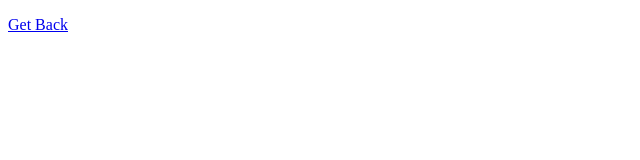
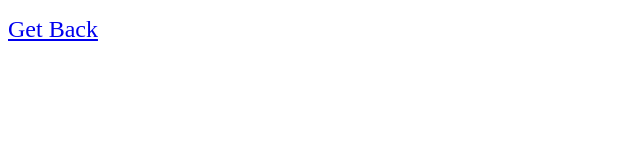
Before and after one commit to fape26/shri-performance, a plain HTML site: page stats.html in a window 1280 px wide. Shown: the whole page, without its empty margins (0-640 px from the left). Drawn offline with Linux system fonts and the light colour scheme.

Commit message:
bigger font size

```diff
--- a/stats.html
+++ b/stats.html
@@ -4,7 +4,7 @@
 	<title>Stats exampple</title>
 </head>
 <body>
-	<p><a href="index.html">Get Back</a></p>
+	<p><a style="font-size: 1.5em;" href="index.html">Get Back</a></p>
 	<script src="stats.js"></script>
 </body>
 </html>
```
